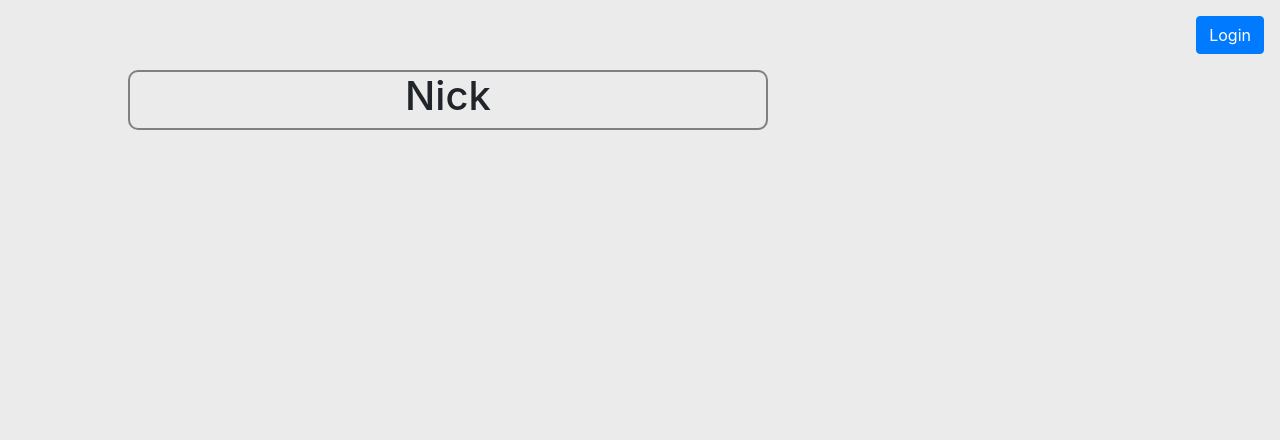
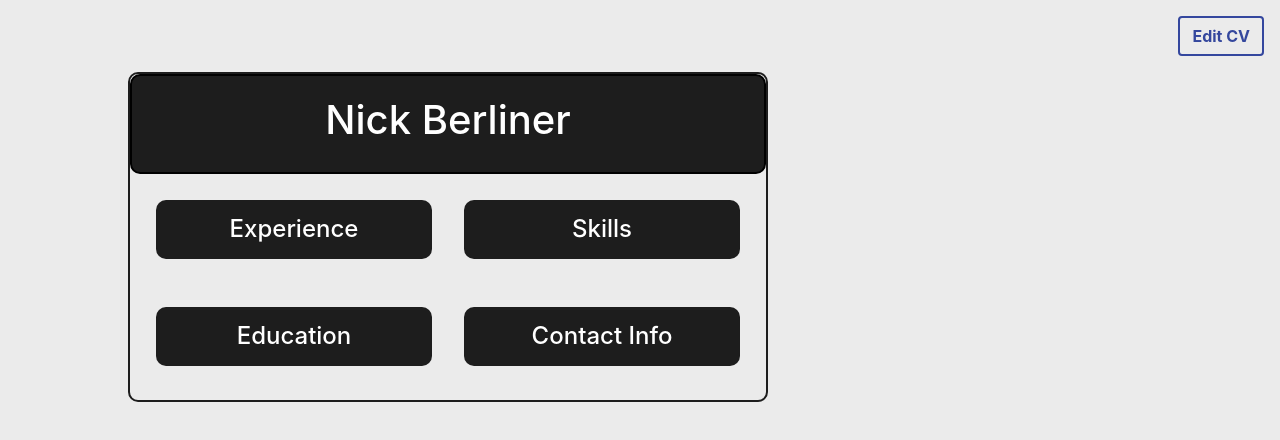
Before and after one commit to nickberliner1/betterly, a React (Create React App) app: page / in a window 1280 px wide. Shown: the top 440 px of the page. Built offline with nearby package versions, Linux system fonts and the light colour scheme.

Commit message:
flex sections added

```diff
--- a/src/App.js
+++ b/src/App.js
@@ -1,10 +1,4 @@
-import { Nav } from 'react-bootstrap';
 import React from 'react';
-
-import './App.css';
-import './components/styles/navbar.css';
-import './components/styles/cv.css';
-import './components/styles/edit-cv-form.css';
 
 import Cv from './components/Cv';
 import MyNavbar from './components/MyNavbar';
@@ -13,11 +7,11 @@ export default class App extends React.Component {
 	constructor(props) {
 		super(props);
 		this.state = {
-			name: 'Nick'
+			name: 'Nick Berliner'
 		}
 	}
 
-    handleInput = (e) => {
+    handleNameInput = (e) => {
         this.setState({
             name: e.target.value
         })
@@ -27,7 +21,7 @@ export default class App extends React.Component {
 		return (
 			<div className="App">
 				<MyNavbar
-					handleInput={this.handleInput}
+					handleNameInput={this.handleNameInput}
 				/>
 				<Cv
 					name={this.state.name}
--- a/src/components/Cv.js
+++ b/src/components/Cv.js
@@ -11,7 +11,24 @@ export default class Cv extends React.Component {
     render() {
         return (
             <div className="cv-container">
-                <h1>{this.props.name}</h1>
+                <div className="cv-header">
+                    <h1>{this.props.name}</h1>
+                </div>
+                <div className="cv-body">
+                    <section className="experience">
+                        <h4>Experience</h4>
+                        <p></p>
+                    </section>
+                    <section className="skills">
+                        <h4>Skills</h4>
+                    </section>
+                    <section className="education">
+                        <h4>Education</h4>
+                    </section>
+                    <section className="contact">
+                        <h4>Contact Info</h4>
+                    </section>
+                </div>
             </div>
         )
     }
--- a/src/components/EditCvForm.js
+++ b/src/components/EditCvForm.js
@@ -6,14 +6,18 @@ export default class EditCvForm extends React.Component {
 	constructor(props) {
 		super(props);
 		this.state = {
-			signedIn: false
+			loggedIn: false,
+			email: '',
+			password: ''
 		};
-		this.handleSignIn = this.handleSignIn.bind(this);
+		this.handleLogin = this.handleLogin.bind(this);
 	}
 
-	handleSignIn() {
+	handleLogin() {
 		this.setState(prevState => ({
-			signedIn: !prevState.signedIn
+			loggedIn: !prevState.loggedIn,
+			email: "",
+			password: ""
 		}))
 	}
 
@@ -23,45 +27,53 @@ export default class EditCvForm extends React.Component {
 			<div className="form">
 				<div className="arrow-up"></div>
 
-				{!this.state.signedIn ?
+				{!this.state.loggedIn
 
+				?
+
+				// Form for if the user is not logged in yet (no validation)
 				<div className="form-container">
 					<Form>
 						<Form.Group size="lg" controlId="email">
 							<Form.Control
 								autoFocus
 								placeholder="Email or Username"
-								type=""
+								type="email"
 							/>
 						</Form.Group>
 						<Form.Group size="lg" controlId="password">
 							<Form.Control
+								autoFocus
 								placeholder="Password"
 								type="password"
 							/>
 						</Form.Group>
 						<Button
+							type="reset"
 							block size="lg"
-							onClick={this.handleSignIn}
+							onClick={this.handleLogin}
+							className="login-button"
 						>Sign in</Button>
 					</Form>
 				</div>
 
 				:
 
+				// For for editing the CV after the user logged in
 				<div className="form-container">
 					<Form>
 						<Form.Group size="lg" controlId="name">
 							<Form.Control
 								autoFocus
-								autoCapitalize
-								placeholder="Enter the Name"
-								onChange={this.props.handleInput}
-							/>
+								onChange={this.props.handleNameInput}
+								placeholder="Name"
+							></Form.Control>
 						</Form.Group>
 						<Button
 							block size="lg"
+							type="submit"
 							onClick={this.props.onLoginOpen}
+							className="login-button"
 						>Save</Button>
 					</Form>
 				</div>
--- a/src/components/MyNavbar.js
+++ b/src/components/MyNavbar.js
@@ -1,6 +1,5 @@
 import React from 'react';
 import EditCvForm from './EditCvForm';
-import Logo from './Logo';
 
 import { Transition } from 'react-transition-group';
 import Button from 'react-bootstrap/Button';
@@ -28,15 +27,13 @@ export default function MyNavbar(props){
     return (
         <div>
             <div className="my-navbar">
-                {/* <Logo /> */}
                 <Button
                     onClick={onLoginOpen}
                     className="login-button"
                 >
-                    Login
+                Edit CV
                 </Button>
             </div>
-            {/* </Navbar> */}
 
             <div className="login-form-area">
                 <Transition in={showLogin} timeout={duration}>
@@ -49,7 +46,7 @@ export default function MyNavbar(props){
                             }}>
                             <EditCvForm
                                 onLoginOpen={onLoginOpen}
-                                handleInput={props.handleInput}
+                                handleNameInput={props.handleNameInput}
                             />
                         </div>
 
--- a/src/components/styles/cv.css
+++ b/src/components/styles/cv.css
@@ -1,6 +1,37 @@
 .cv-container {
     width: 50vw;
     margin-left: 10vw;
-    border: 2px solid gray;
+    border: 2px solid rgb(29, 29, 29);
     border-radius: 10px;
 }
+
+.cv-header {
+    border-radius: 10px;
+    border: 2px solid black;
+    background-color: #1d1d1d;
+}
+
+.cv-header h1 {
+    padding: 20px;
+    color: white;
+}
+
+.cv-body {
+    display: flex;
+    justify-content: space-around;
+    padding: 10px;
+    flex-wrap: wrap;
+    flex: 1 1 30%;
+}
+
+.cv-body h4 {
+    padding: 15px;
+    border-radius: 10px;
+    background-color: #1d1d1d;
+    color: white;
+}
+
+.cv-body section {
+    flex: 1 1 40%;
+    margin: 1em;
+}
--- a/src/components/styles/edit-cv-form.css
+++ b/src/components/styles/edit-cv-form.css
@@ -8,7 +8,7 @@
     margin-right: 1em;
     padding: 1em;
     border-radius: 10px;
-    border: 2px solid black;
+    border: 3px solid #34479d;
     background-color: rgb(218, 218, 218);
 }
 
@@ -17,7 +17,7 @@
     height: 0;
     border-left: 15px solid transparent;
     border-right: 15px solid transparent;
-    border-bottom: 15px solid black;
+    border-bottom: 15px solid #34479d;
 
-    margin-right: 2em;
+    margin-right: 2.5em;
 }
--- a/src/components/styles/navbar.css
+++ b/src/components/styles/navbar.css
@@ -6,8 +6,14 @@
 .login-button {
     display: block;
     margin: 1rem;
-    font-weight: 600;
+    font-weight: 700;
     border: 2px solid rgb(52, 71, 158);
     background-color: transparent;
     color: #34479d;
 }
+
+.login-button:hover {
+    background-color: #34479d;
+    color: white;
+    border: 2px solid #34479d;
+}
```
Also changed, not shown: src/index.js (+7 -0 lines).
